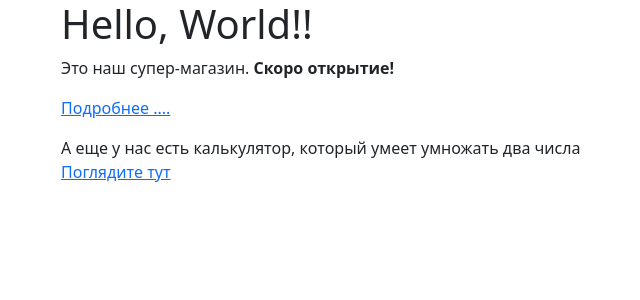
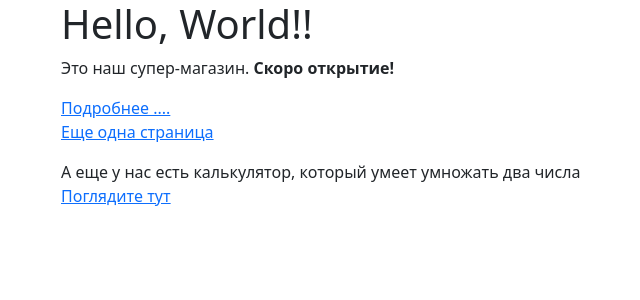
Before and after one commit to sergelab/miron_test_1, a Flask app: page / in a window 1280 px wide. Shown: the top 300 px of the page, without its empty margins (21-661 px from the left). Run offline with Flask 2, Linux system fonts and the light colour scheme.

Commit message:
added link to page_1

```diff
--- a/src/templates/index.j2
+++ b/src/templates/index.j2
@@ -7,6 +7,8 @@
 
 <p>
 	<a href="{{ url_for('more') }}">Подробнее ....</a>
+    <br />
+    <a href="{{ url_for('page_1') }}">Еще одна страница</a>
 </p>
 
 <p>
```
